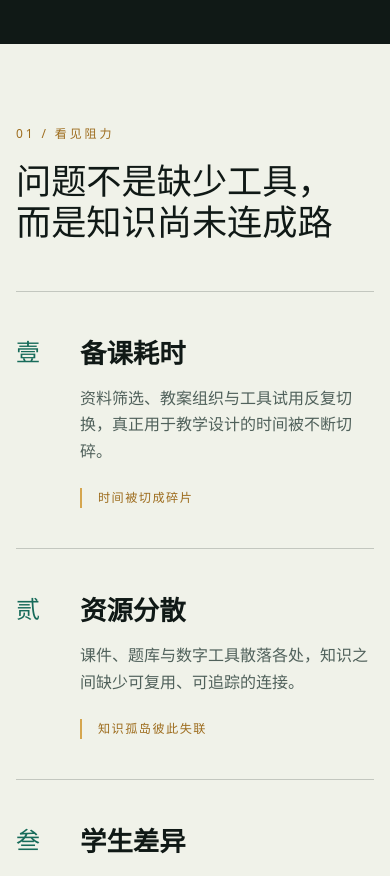
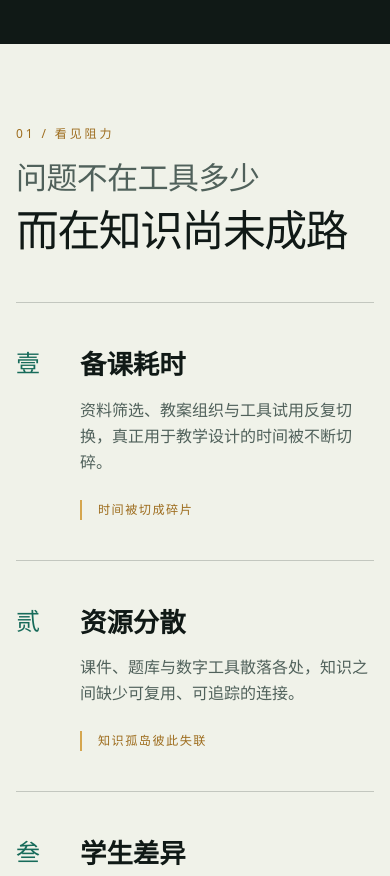
Before and after one commit to xinyuzhang610/-, a Vue app in the folder source/frontend/: page / in a window 390 px wide. Shown: the part 800-1676 px from the top of the page. Built offline with nearby package versions, Linux system fonts and the light colour scheme.

Commit message:
fix: stabilize homepage problem heading

```diff
--- a/source/frontend/src/components/home/PainSection.vue
+++ b/source/frontend/src/components/home/PainSection.vue
@@ -13,7 +13,10 @@ const pains = [
     <div class="page-container pain__grid">
       <header class="pain__intro">
         <p class="kicker">01 / 看见阻力</p>
-        <h2>问题不是缺少工具，<br>而是知识尚未连成路</h2>
+        <h2>
+          <span data-testid="pain-heading-line">问题不在工具多少</span>
+          <strong data-testid="pain-heading-line">而在知识尚未成路</strong>
+        </h2>
       </header>
       <ol class="pain__signals">
         <li v-for="pain in pains" :key="pain.title">
@@ -28,16 +31,28 @@ const pains = [
 
 <style scoped>
 .pain { padding: clamp(5rem, 10vw, 9rem) 0; background: var(--moon-100); }
-.pain__grid { display: grid; grid-template-columns: .8fr 1.4fr; gap: clamp(3rem, 8vw, 9rem); }
-.pain__intro { position: sticky; top: 5rem; align-self: start; }
+.pain__grid { display: grid; grid-template-columns: minmax(18rem, .78fr) minmax(32rem, 1.35fr); gap: clamp(3rem, 7vw, 8rem); }
+.pain__intro { position: sticky; top: 5rem; align-self: start; min-width: 0; }
 .kicker { margin-bottom: 1rem; color: var(--gold-600); font-size: .75rem; letter-spacing: .24em; }
-h2 { font-family: var(--font-title); font-size: clamp(2.2rem, 4vw, 4.5rem); font-weight: 500; line-height: 1.18; }
+h2 { max-width: 8.6em; font-family: var(--font-title); font-size: clamp(2.35rem, 4vw, 4.35rem); font-weight: 500; line-height: 1.12; letter-spacing: -.035em; }
+h2 span,
+h2 strong { display: block; }
+h2 span { color: var(--color-ink-soft); font-size: .72em; font-weight: 400; letter-spacing: -.015em; }
+h2 strong { margin-top: .28em; color: var(--color-ink); font-weight: 500; }
 .pain__signals { list-style: none; }
 .pain__signals li { display: grid; grid-template-columns: 3.5rem 1fr auto; gap: 1.5rem; align-items: start; padding: 2.5rem 0; border-top: 1px solid var(--color-border); }
 .pain__number { color: var(--jade-700); font-family: var(--font-title); font-size: 1.5rem; }
 h3 { margin-bottom: .6rem; font-family: var(--font-title); font-size: 1.65rem; }
 .pain__signals p { max-width: 34rem; color: var(--color-ink-soft); }
 .pain__signal { max-width: 8rem; padding-left: 1rem; border-left: 2px solid var(--gold-400); color: var(--gold-600); font-size: .76rem; letter-spacing: .12em; }
-@media (max-width: 900px) { .pain__grid { grid-template-columns: 1fr; } .pain__intro { position: static; } }
-@media (max-width: 640px) { .pain__signals li { grid-template-columns: 2.5rem 1fr; } .pain__signal { grid-column: 2; max-width: none; } }
+@media (max-width: 1100px) {
+  .pain__grid { grid-template-columns: 1fr; }
+  .pain__intro { position: static; }
+  h2 { max-width: 11em; }
+}
+@media (max-width: 640px) {
+  h2 { font-size: clamp(2.15rem, 11vw, 3.15rem); }
+  .pain__signals li { grid-template-columns: 2.5rem 1fr; }
+  .pain__signal { grid-column: 2; max-width: none; }
+}
 </style>
```
Also changed, not shown: 1 other file (tests, documents, lock files or other folders).
